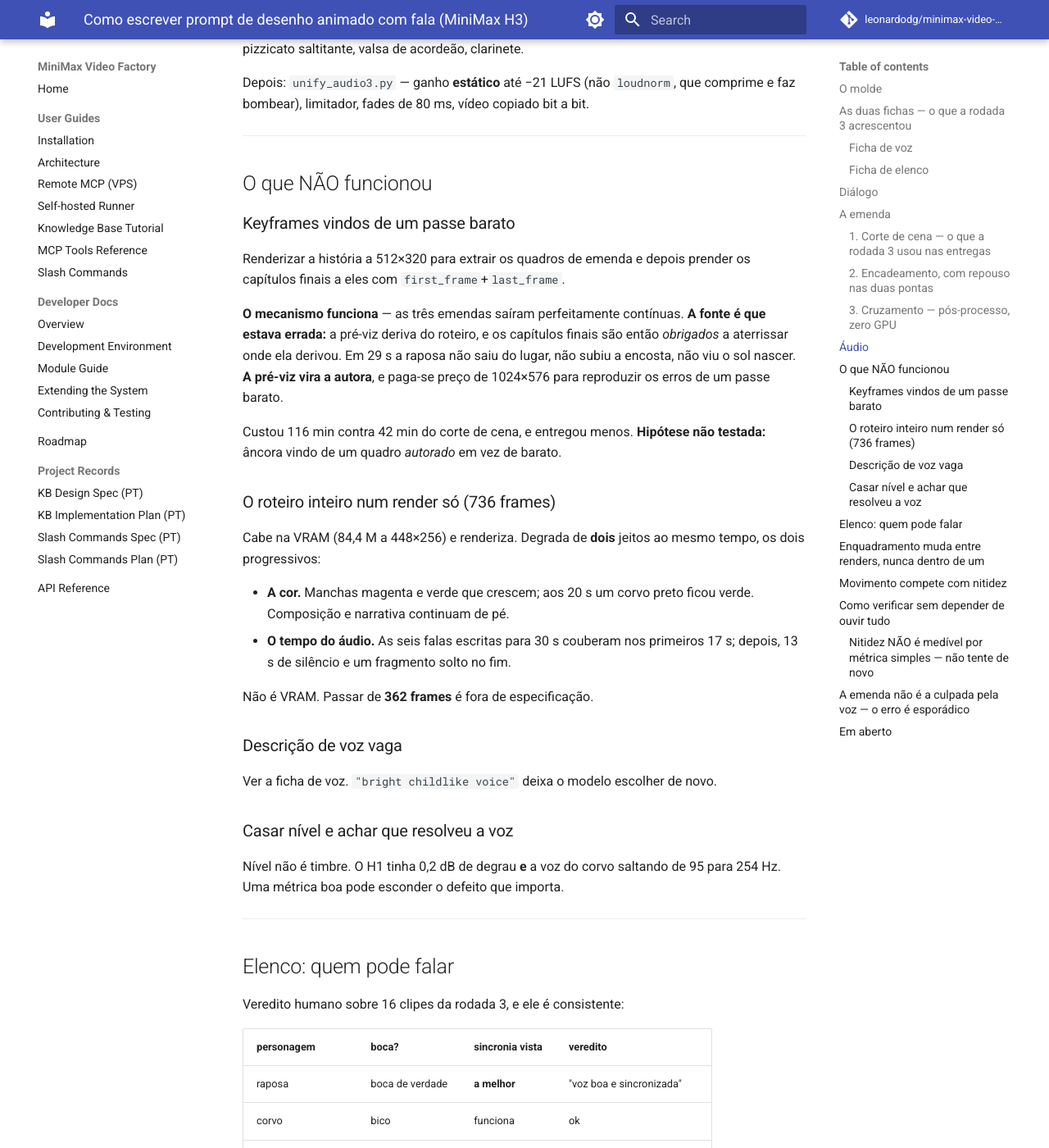
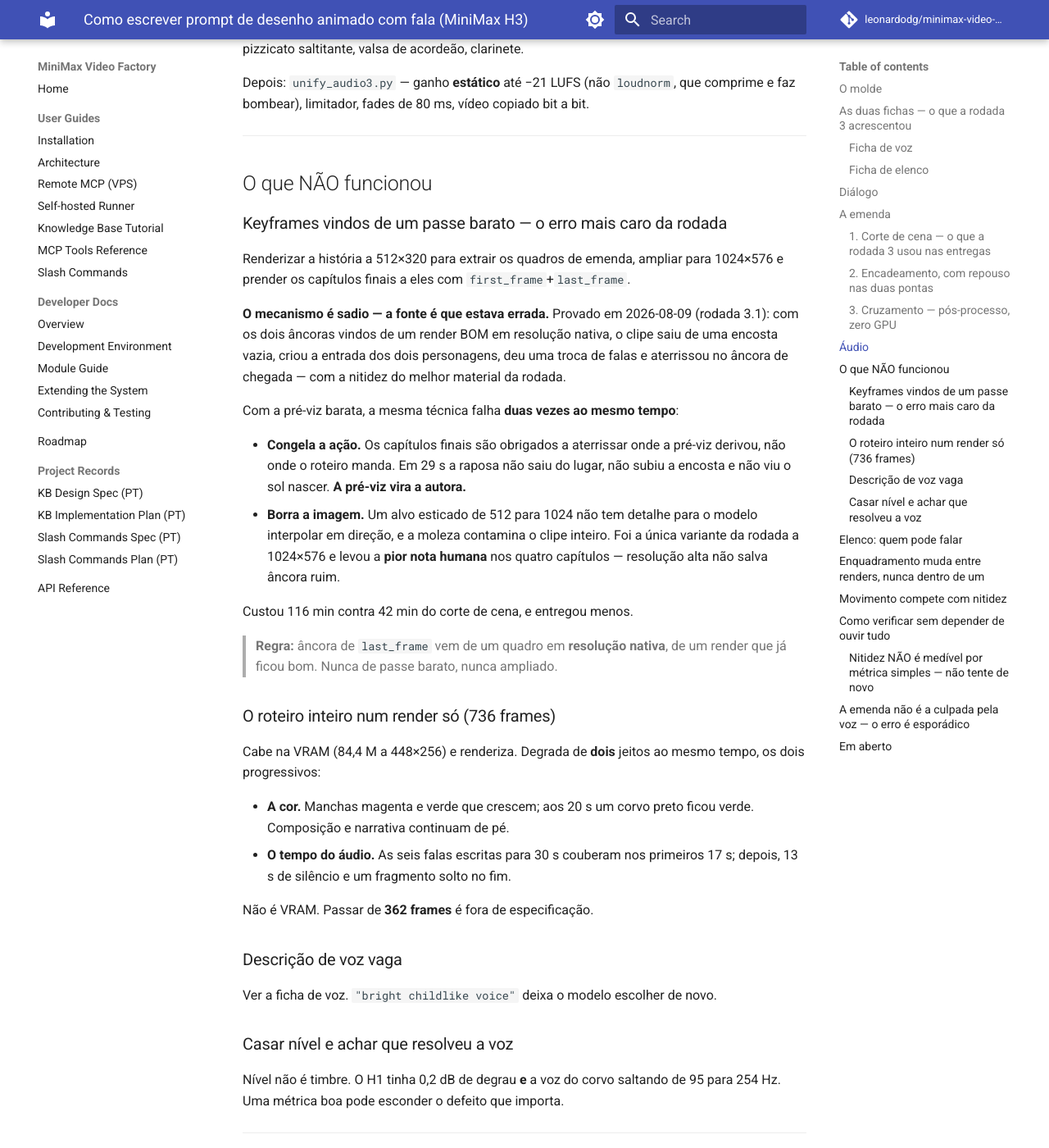
Before and after one commit to leonardodg/minimax-video-factory, an MkDocs documentation site: the page built from docs/PROMPT_DESENHO_COM_FALA.md, in a window 1280 px wide and 1400 px high, scrolled down 4250 px. Shown: the whole window at 82% size. Built offline with MkDocs 1.6.1 and Material for MkDocs 9.7.7, drawn with Linux system fonts in a browser that asks for light colours; comment, search, counter and statistics services are not loaded; some of the changed text lies outside the part shown.

Commit message:
docs: last_frame was never the problem -- the cheap upscaled anchor was
Round 3.1 settled it. Given both anchors from a good render at native resolution,
a 7 s clip walked from an empty snowy slope to a two-character composition,
invented the characters' entrance, played a line each, and landed on its target --
at the sharpness of the best material of the round.

So the same technique that froze variant B works when fed properly, and variant
B's failure was doubled, not single: a cheap preview anchor both pins the action
to wherever the preview drifted AND softens the whole clip, because a frame
stretched from 512 to 1024 has no detail to interpolate toward. That is why the
only 1024x576 variant of the round drew the worst human rating of all -- higher
resolution does not rescue a bad anchor.

Rule recorded: last_frame anchors come from a native-resolution frame of a render
that already turned out well. Never a cheap pass, never upscaled.

Co-Authored-By: Claude Opus 5 <noreply@anthropic.com>

```diff
--- a/docs/PROMPT_DESENHO_COM_FALA.md
+++ b/docs/PROMPT_DESENHO_COM_FALA.md
@@ -188,19 +188,31 @@ comprime e faz bombear), limitador, fades de 80 ms, vídeo copiado bit a bit.
 
 ## O que NÃO funcionou
 
-### Keyframes vindos de um passe barato
+### Keyframes vindos de um passe barato — o erro mais caro da rodada
 
-Renderizar a história a 512×320 para extrair os quadros de emenda e depois
-prender os capítulos finais a eles com `first_frame`+`last_frame`.
+Renderizar a história a 512×320 para extrair os quadros de emenda, ampliar para
+1024×576 e prender os capítulos finais a eles com `first_frame`+`last_frame`.
 
-**O mecanismo funciona** — as três emendas saíram perfeitamente contínuas. **A
-fonte é que estava errada:** a pré-viz deriva do roteiro, e os capítulos finais
-são então *obrigados* a aterrissar onde ela derivou. Em 29 s a raposa não saiu do
-lugar, não subiu a encosta, não viu o sol nascer. **A pré-viz vira a autora**, e
-paga-se preço de 1024×576 para reproduzir os erros de um passe barato.
+**O mecanismo é sadio — a fonte é que estava errada.** Provado em 2026-08-09
+(rodada 3.1): com os dois âncoras vindos de um render BOM em resolução nativa, o
+clipe saiu de uma encosta vazia, criou a entrada dos dois personagens, deu uma
+troca de falas e aterrissou no âncora de chegada — com a nitidez do melhor
+material da rodada.
+
+Com a pré-viz barata, a mesma técnica falha **duas vezes ao mesmo tempo**:
+
+- **Congela a ação.** Os capítulos finais são obrigados a aterrissar onde a
+  pré-viz derivou, não onde o roteiro manda. Em 29 s a raposa não saiu do lugar,
+  não subiu a encosta e não viu o sol nascer. **A pré-viz vira a autora.**
+- **Borra a imagem.** Um alvo esticado de 512 para 1024 não tem detalhe para o
+  modelo interpolar em direção, e a moleza contamina o clipe inteiro. Foi a única
+  variante da rodada a 1024×576 e levou a **pior nota humana** nos quatro
+  capítulos — resolução alta não salva âncora ruim.
 
 Custou 116 min contra 42 min do corte de cena, e entregou menos.
-**Hipótese não testada:** âncora vindo de um quadro *autorado* em vez de barato.
+
+> **Regra:** âncora de `last_frame` vem de um quadro em **resolução nativa**, de um
+> render que já ficou bom. Nunca de passe barato, nunca ampliado.
 
 ### O roteiro inteiro num render só (736 frames)
 
@@ -326,10 +338,10 @@ com emenda.
 
 ## Em aberto
 
-- **Keyframe autorado** faria a variante B funcionar, ou ancorar as duas pontas
-  mata a ação de qualquer jeito? Em teste.
-- **A ampliação do âncora borra o clipe inteiro?** A variante B foi a única a
-  1024×576 e levou "qualidade ruim" nos quatro capítulos — e foi a única ancorada
-  num quadro de 512×320 esticado para 1024. Se confirmado, nunca ancorar com
-  imagem ampliada.
-- **Corte seco, cruzado ou dissolve** — julgamento humano, não medida.
+- **Corte seco, cruzado ou dissolve** — julgamento humano, não medida. Existem
+  seis tratamentos da mesma história em `output/rodada3_final/H1_raposa_*`.
+- **Os ~2 em 15 de voz errada** têm remédio melhor que re-rolar a seed? Não
+  investigado.
+- **1024×576 com âncora nativa** — a variante B nunca foi testada com âncora bom
+  *na resolução dela*. O V2 provou o mecanismo a 704×384; se a moleza era só do
+  âncora ampliado, 1024×576 com âncora nativo deveria ser o melhor de todos.
```
